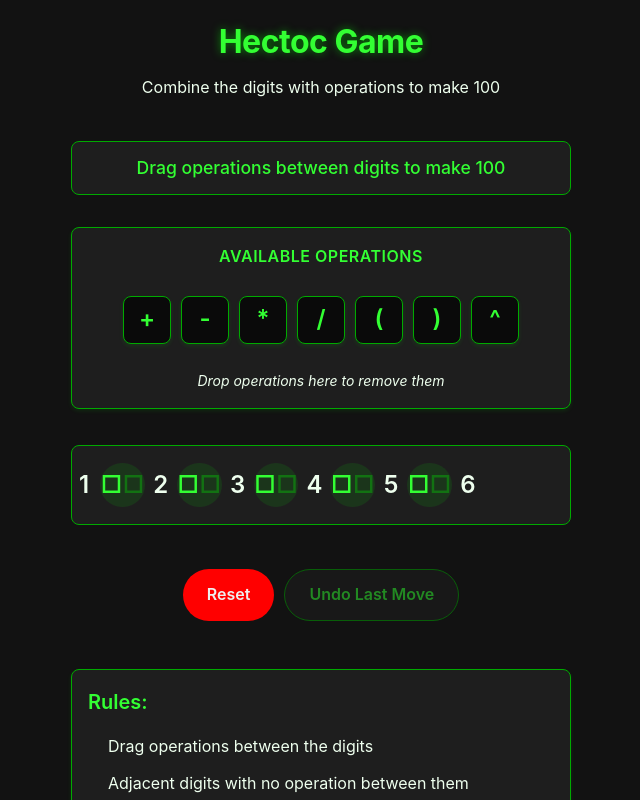
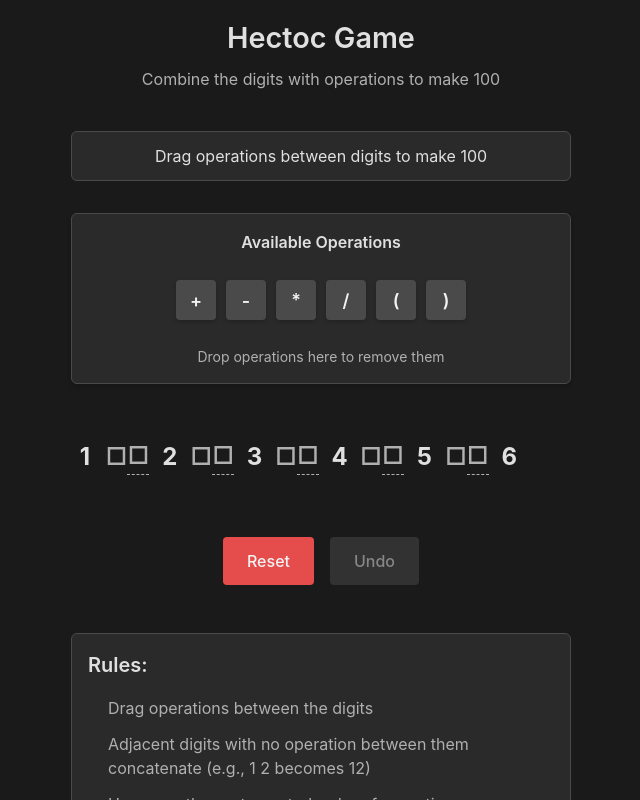
Before and after one commit to swaindhruti/project-zathura, a Next.js app in the folder client/: page /gameTest in a window 1280 px wide. Shown: the top 800 px of the page, without its empty margins (319-959 px from the left). Built offline with nearby package versions, Linux system fonts and the light colour scheme.

Commit message:
feat: some changes to HectocGame

```diff
--- a/client/src/components/HectocGame.css
+++ b/client/src/components/HectocGame.css
@@ -1,23 +1,21 @@
 :root {
-  --primary: #0a0;
-  --primary-dark: #080;
-  --secondary: #0c0;
-  --accent: #6f6;
-  --danger: #f00;
-  --danger-dark: #c00;
-  --success: #0f8;
-  --warning: #fa0;
-  --light: #eee;
-  --dark: #111;
-  --bg-dark: #121212;
-  --bg-darker: #0a0a0a;
-  --bg-medium: #1e1e1e;
-  --text-green: #3f3;
-  --text-light: #efe;
-  --border-radius: 8px;
-  --shadow-sm: 0 2px 4px rgba(0, 255, 0, 0.1);
-  --shadow-md: 0 4px 8px rgba(0, 255, 0, 0.2);
-  --glow: 0 0 8px rgba(0, 255, 0, 0.5);
+  --primary: #4a4a4a;
+  --primary-dark: #333333;
+  --secondary: #666666;
+  --accent: #8c8c8c;
+  --danger: #e54d4d;
+  --danger-dark: #c13c3c;
+  --success: #5db75d;
+  --warning: #f0ad4e;
+  --light: #f2f2f2;
+  --dark: #222222;
+  --bg-dark: #1a1a1a;
+  --bg-medium: #2a2a2a;
+  --text-main: #e0e0e0;
+  --text-secondary: #b0b0b0;
+  --border-radius: 6px;
+  --shadow-sm: 0 2px 4px rgba(0, 0, 0, 0.2);
+  --shadow-md: 0 3px 6px rgba(0, 0, 0, 0.3);
   --transition: all 0.2s ease;
 }
 
@@ -25,20 +23,16 @@ body {
   background-color: var(--bg-dark);
   margin: 0;
   padding: 0;
-  color: var(--text-light);
+  color: var(--text-main);
 }
 
 .hectoc-game {
-  font-family:
-    'SF Pro Display',
-    -apple-system,
-    BlinkMacSystemFont,
-    sans-serif;
-  max-width: 100%;
+  font-family: -apple-system, BlinkMacSystemFont, 'Segoe UI', Roboto, sans-serif;
+  max-width: 600px;
+  margin: 0 auto;
   padding: 1rem;
-  color: var(--text-light);
-  line-height: 1.6;
-  background: var(--bg-dark);
+  color: var(--text-main);
+  line-height: 1.5;
   display: flex;
   flex-direction: column;
   align-items: center;
@@ -52,17 +46,15 @@ body {
 }
 
 .game-title {
-  font-size: 2rem;
+  font-size: 1.8rem;
   margin-bottom: 0.5rem;
-  color: var(--text-green);
-  font-weight: 700;
-  letter-spacing: -0.5px;
+  color: var(--text-main);
+  font-weight: 600;
   text-align: center;
-  text-shadow: var(--glow);
 }
 
 .game-subtitle {
-  color: var(--text-light);
+  color: var(--text-secondary);
   text-align: center;
   margin-bottom: 1.5rem;
   font-size: 1rem;
@@ -77,8 +69,6 @@ body {
   background-color: var(--bg-medium);
   border-radius: var(--border-radius);
   box-shadow: var(--shadow-sm);
-  transition: var(--transition);
-  position: relative;
   border: 1px solid var(--primary);
   overflow-x: auto;
 }
@@ -87,72 +77,52 @@ body {
   font-size: 1rem;
   font-weight: 600;
   margin-bottom: 1rem;
-  color: var(--text-green);
-  text-transform: uppercase;
-  letter-spacing: 0.5px;
+  color: var(--text-main);
   text-align: center;
 }
 
 .operations-container {
   display: flex;
-  justify-content: center;
-  gap: 0.75rem;
-  flex-wrap: wrap;
-  flex-wrap: nowrap;
   gap: 10px;
   padding: 10px;
   justify-content: center;
 }
 
 .operation-tile {
-  width: 3rem;
-  height: 3rem;
-  background-color: var(--bg-darker);
-  color: var(--text-green);
+  width: 40px;
+  height: 40px;
+  background: var(--primary);
+  border-radius: 4px;
+  color: var(--light);
   display: flex;
   align-items: center;
   justify-content: center;
-  border-radius: var(--border-radius);
   cursor: grab;
-  font-size: 1.5rem;
+  font-size: 18px;
   font-weight: 600;
   box-shadow: var(--shadow-sm);
   transition: var(--transition);
   user-select: none;
-  border: 1px solid var(--primary);
 }
 
 .operation-tile:hover,
 .operation-tile:active {
   background-color: var(--primary-dark);
-  color: var(--light);
   transform: translateY(-2px);
-  box-shadow: var(--glow);
 }
 
 /* Game Board */
 .game-board {
   display: flex;
-  justify-content: center;
-  align-items: center;
   gap: 0.25rem;
   margin: 1.5rem 0;
-  flex-wrap: wrap;
-  min-height: 4rem;
+  flex-wrap: nowrap;
+  overflow-x: auto;
   width: 100%;
   max-width: 500px;
-  padding: 1rem;
-  background-color: var(--bg-medium);
-  border-radius: var(--border-radius);
-  border: 1px solid var(--primary);
-  flex-wrap: nowrap; /* Prevent wrapping */
-  overflow-x: auto; /* Allow horizontal scrolling if needed */
-  width: 100%;
   padding: 10px 0;
   align-items: center;
-  justify-content: flex-start;
-  min-height: 80px; /* Ensure consistent height */
-  margin: 20px 0;
+  min-height: 60px;
 }
 
 .cell {
@@ -162,63 +132,58 @@ body {
   font-size: 1.5rem;
   font-weight: 600;
   transition: var(--transition);
-  position: relative;
   min-width: 40px;
   height: 40px;
-  display: flex;
-  align-items: center;
-  justify-content: center;
-  flex-shrink: 0; /* Prevent cells from shrinking */
-  font-size: clamp(16px, 4vw, 24px); /* Responsive font size */
+  flex-shrink: 0;
+  margin: 0 2px;
 }
 
 .cell.digit {
-  color: var(--text-light);
+  color: var(--text-main);
   padding: 0 0.25rem;
   min-width: 1.5rem;
+  font-weight: bold;
 }
 
 .cell.operation {
   width: 2.8rem;
   height: 2.8rem;
-  color: var(--text-green);
+  color: var(--text-secondary);
   cursor: grab;
-  border-radius: 50%;
+  border-radius: 4px;
   display: flex;
   align-items: center;
   justify-content: center;
-  background: rgba(0, 255, 0, 0.1);
-  transition: all 0.2s ease;
+  background: transparent;
 }
 
 .cell.operation.has-value {
-  background: var(--primary-dark);
+  background: var(--primary);
   color: var(--light);
-  box-shadow: var(--glow);
+  box-shadow: var(--shadow-sm);
 }
 
 .cell.operation.empty::after {
   content: '□';
-  color: rgba(0, 255, 0, 0.3);
-  font-size: 1.5rem;
+  color: var(--text-secondary);
+  border-bottom: 1px dashed var(--text-secondary);
 }
 
 .cell.drop-target {
-  background: rgba(0, 255, 0, 0.3);
-  transform: scale(1.05);
+  background-color: rgba(128, 128, 128, 0.2);
+  border-radius: 4px;
 }
 
 /* Messages & Feedback */
 .game-message {
   margin: 1rem 0;
-  font-size: 1.1rem;
+  font-size: 1rem;
   min-height: 1.5rem;
   padding: 0.75rem;
   border-radius: var(--border-radius);
   background: var(--bg-medium);
   text-align: center;
-  font-weight: 500;
-  color: var(--text-green);
+  color: var(--text-main);
   width: 100%;
   max-width: 500px;
   border: 1px solid var(--primary);
@@ -238,20 +203,17 @@ body {
 .button {
   padding: 0.75rem 1.5rem;
   border: none;
-  border-radius: 100px;
+  border-radius: 4px;
   cursor: pointer;
   font-size: 1rem;
-  font-weight: 600;
+  font-weight: 500;
   transition: var(--transition);
-  display: inline-flex;
-  align-items: center;
-  justify-content: center;
-  gap: 0.5rem;
+  background-color: var(--primary);
+  color: var(--light);
 }
 
 .button:hover {
-  transform: translateY(-2px);
-  box-shadow: var(--shadow-md);
+  background-color: var(--primary-dark);
 }
 
 .button:active {
@@ -260,7 +222,6 @@ body {
 
 .reset-button {
   background-color: var(--danger);
-  color: var(--light);
 }
 
 .reset-button:hover {
@@ -268,9 +229,7 @@ body {
 }
 
 .undo-button {
-  background-color: var(--bg-medium);
-  color: var(--text-green);
-  border: 1px solid var(--primary);
+  background-color: var(--primary);
 }
 
 .undo-button:not(:disabled):hover {
@@ -290,10 +249,6 @@ body {
   margin: 1.5rem 0;
   justify-content: center;
   flex-wrap: wrap;
-  display: flex;
-  flex-wrap: wrap;
-  gap: 10px;
-  justify-content: center;
 }
 
 /* Rules Section */
@@ -303,7 +258,6 @@ body {
   background: var(--bg-medium);
   padding: 1rem;
   border-radius: var(--border-radius);
-  box-shadow: var(--shadow-sm);
   border: 1px solid var(--primary);
   width: 100%;
   max-width: 500px;
@@ -312,7 +266,7 @@ body {
 .rules-title {
   font-size: 1.25rem;
   margin-bottom: 1rem;
-  color: var(--text-green);
+  color: var(--text-main);
   font-weight: 600;
 }
 
@@ -323,7 +277,7 @@ body {
 
 .rules-list li {
   margin-bottom: 0.75rem;
-  color: var(--text-light);
+  color: var(--text-secondary);
 }
 
 /* Drag and Drop States */
@@ -335,8 +289,7 @@ body {
 .drop-hint {
   margin-top: 1rem;
   font-size: 0.875rem;
-  color: var(--text-light);
-  font-style: italic;
+  color: var(--text-secondary);
   text-align: center;
 }
 
@@ -344,7 +297,7 @@ body {
   display: none;
   text-align: center;
   font-size: 0.8rem;
-  color: #666;
+  color: var(--text-secondary);
   margin-bottom: 10px;
 }
 
--- a/client/src/components/HectocGame.tsx
+++ b/client/src/components/HectocGame.tsx
@@ -2,8 +2,7 @@
 import React, { useState, useRef, useEffect } from 'react';
 import './HectocGame.css';
 
-// Update the Operation type to include "^"
-type Operation = '+' | '-' | '*' | '/' | '' | '(' | ')' | '^';
+type Operation = '+' | '-' | '*' | '/' | '' | '(' | ')';
 type CellType = 'digit' | 'operation';
 
 interface Cell {
@@ -19,7 +18,6 @@ const HectocGame: React.FC = () => {
   const [targetIndex, setTargetIndex] = useState<number | null>(null);
   const [message, setMessage] = useState<string>('Drag operations between digits to make 100');
   const operationsPanelRef = useRef<HTMLDivElement>(null);
-  // Add history state to track previous moves
   const [history, setHistory] = useState<Cell[][]>([]);
 
   // Initialize the game board
@@ -54,7 +52,6 @@ const HectocGame: React.FC = () => {
     e.dataTransfer.setData('text/plain', JSON.stringify({ cell, index }));
     setDraggedItem(cell);
 
-    // Visual feedback
     setTimeout(() => {
       const element = e.target as HTMLElement;
       element.style.opacity = '0.4';
@@ -64,7 +61,6 @@ const HectocGame: React.FC = () => {
   const handleDragOver = (e: React.DragEvent<HTMLDivElement>, index: number) => {
     e.preventDefault();
 
-    // Only allow dropping on operation cells or empty operation slots
     if (
       cells[index].type === 'operation' ||
       (cells[index].type === 'digit' && draggedItem?.type === 'operation')
@@ -88,12 +84,9 @@ const HectocGame: React.FC = () => {
 
     const { cell: sourceCell, index: sourceIndex } = JSON.parse(data);
 
-    // Only allow operation cells to be moved or placed
     if (sourceCell.type !== 'operation') return;
 
-    // Don't allow dropping on digits unless it's an adjacent operation slot
     if (cells[index].type === 'digit') {
-      // Find the operation slot before or after this digit
       const operationIndex =
         index > 0 && cells[index - 1].type === 'operation'
           ? index - 1
@@ -110,33 +103,25 @@ const HectocGame: React.FC = () => {
 
   const handleOperationDrop = (sourceCell: Cell, sourceIndex: number, targetIndex: number) => {
     const newCells = [...cells];
-
-    // Save current state to history before making changes
     setHistory((prev) => [...prev, [...cells]]);
 
-    // Check if we're adding a bracket
     const isAddingBracket =
       (sourceCell.value === '(' || sourceCell.value === ')') &&
       newCells[targetIndex].value !== '(' &&
       newCells[targetIndex].value !== ')';
 
-    // If dragging from operations panel
     if (sourceIndex === -1) {
       newCells[targetIndex] = {
         ...newCells[targetIndex],
         value: sourceCell.value,
       };
 
-      // If we're adding a bracket, we might need to add operation slots
       if (isAddingBracket) {
         insertOperationSlotsForBracket(newCells, targetIndex, sourceCell.value);
       }
 
-      setCells([...newCells]); // Use spread to ensure React detects the change
-    }
-    // If dragging from another operation slot
-    else {
-      // Swap the values
+      setCells([...newCells]);
+    } else {
       const temp = newCells[targetIndex].value;
       newCells[targetIndex] = {
         ...newCells[targetIndex],
@@ -144,18 +129,16 @@ const HectocGame: React.FC = () => {
       };
       newCells[sourceIndex] = { ...newCells[sourceIndex], value: temp };
 
-      // If we're adding a bracket, we might need to add operation slots
       if (isAddingBracket) {
         insertOperationSlotsForBracket(newCells, targetIndex, sourceCell.value);
       }
 
-      setCells([...newCells]); // Use spread to ensure React detects the change
+      setCells([...newCells]);
     }
 
     checkSolution(newCells);
   };
 
-  // Helper function to ensure brackets have operation slots next to them
   const insertOperationSlotsForBracket = (
     cellsArray: Cell[],
     bracketIndex: number,
@@ -164,11 +147,8 @@ const HectocGame: React.FC = () => {
     let modified = false;
 
     if (bracketType === '(') {
-      // Always add an operation slot before opening bracket
-      // Only exception is if it's at the beginning or already has an operation before it
       if (bracketIndex > 0) {
         if (cellsArray[bracketIndex - 1].type !== 'operation') {
-          // Insert an operation slot before the opening bracket
           const newOpSlot: Cell = {
             type: 'operation',
             value: '',
@@ -177,18 +157,16 @@ const HectocGame: React.FC = () => {
           };
 
           cellsArray.splice(bracketIndex, 0, newOpSlot);
-          bracketIndex++; // Adjust index after insertion
+          bracketIndex++;
           modified = true;
           setMessage('Operation slot added before bracket. Add an operator here.');
         }
       }
 
-      // Keep the existing code for adding an operation slot after the bracket
       if (
         bracketIndex < cellsArray.length - 1 &&
         cellsArray[bracketIndex + 1].type !== 'operation'
       ) {
-        // Insert an operation slot after the opening bracket
         const newOpSlot: Cell = {
           type: 'operation',
           value: '',
@@ -201,11 +179,7 @@ const HectocGame: React.FC = () => {
         setMessage('Operation slot added inside bracket. Start building your expression.');
       }
     } else if (bracketType === ')') {
-      // Fix closing bracket handling
-
-      // Add operation slot after closing bracket if there's any digit after it
       if (bracketIndex < cellsArray.length - 1 && cellsArray[bracketIndex + 1].type === 'digit') {
-        // Insert an operation slot after the closing bracket
         const newOpSlot: Cell = {
           type: 'operation',
           value: '',
@@ -218,14 +192,11 @@ const HectocGame: React.FC = () => {
         setMessage('Operation slot added after closing bracket. Add an operator here.');
       }
 
-      // Also check if there's another closing bracket or an opening bracket after this one
-      // and add an operation slot if needed
       if (
         bracketIndex < cellsArray.length - 1 &&
         cellsArray[bracketIndex + 1].value &&
         (cellsArray[bracketIndex + 1].value === '(' || cellsArray[bracketIndex + 1].value === ')')
       ) {
-        // Insert an operation slot between brackets
         const newOpSlot: Cell = {
           type: 'operation',
           value: '',
@@ -243,7 +214,6 @@ const HectocGame: React.FC = () => {
   };
 
   const checkSolution = (currentCells: Cell[]) => {
-    // Build the expression
     let expression = '';
     let currentNumber = '';
     let needsConcat = false;
@@ -272,25 +242,19 @@ const HectocGame: React.FC = () => {
       }
     });
 
-    // Add the last number
     expression += currentNumber;
 
     try {
-      // Only convert ^ to ** for JavaScript exponentiation before evaluation
-      // Remove automatic multiplication for brackets
       const processedExpression = expression.replace(/\^/g, '**');
 
-      // Check for digit-bracket pairs without operations
       if (expression.match(/\d\(/) || expression.match(/\)\d/)) {
         setMessage('You need to add an operation between digits and brackets');
         return;
       }
 
-      // Evaluate the expression
       const result = eval(processedExpression);
 
       if (Math.abs(result - 100) < 0.0001) {
-        // Account for floating point precision
         setMessage('Congratulations! You solved it!');
       } else {
         setMessage(`Current value: ${result}. Keep trying!`);
@@ -300,20 +264,12 @@ const HectocGame: React.FC = () => {
     }
   };
 
-  // Add undo function to revert to the previous state
   const undoMove = () => {
     if (history.length === 0) return;
 
-    // Get the last state from history
     const previousState = history[history.length - 1];
-
-    // Update cells with the previous state
     setCells(previousState);
-
-    // Remove the used state from history
     setHistory((prev) => prev.slice(0, -1));
-
-    // Update message
     setMessage('Move undone. Keep trying!');
   };
 
@@ -323,12 +279,10 @@ const HectocGame: React.FC = () => {
     );
     setCells(newCells);
     setMessage('Drag operations between digits to make 100');
-    // Clear history when resetting
     setHistory([]);
   };
 
-  // Add "^" to available operations
-  const availableOperations: Operation[] = ['+', '-', '*', '/', '(', ')', '^'];
+  const availableOperations: Operation[] = ['+', '-', '*', '/', '(', ')'];
 
   const handleOperationsPanelDrop = (e: React.DragEvent<HTMLDivElement>) => {
     e.preventDefault();
@@ -338,13 +292,10 @@ const HectocGame: React.FC = () => {
 
     const { cell: sourceCell, index: sourceIndex } = JSON.parse(data);
 
-    // Only allow dropping operations from the game board (not from the panel itself)
     if (sourceCell.type !== 'operation' || sourceIndex === -1) return;
 
-    // Save current state to history
     setHistory((prev) => [...prev, [...cells]]);
 
-    // Clear the operation value
     const newCells = [...cells];
     newCells[sourceIndex] = {
       ...newCells[sourceIndex],
@@ -366,7 +317,7 @@ const HectocGame: React.FC = () => {
       <div
         className='operations-panel'
         ref={operationsPanelRef}
-        onDragOver={(e: React.DragEvent<HTMLDivElement>) => e.preventDefault()}
+        onDragOver={(e) => e.preventDefault()}
         onDrop={handleOperationsPanelDrop}
       >
         <h3 className='panel-title'>Available Operations</h3>
@@ -376,7 +327,7 @@ const HectocGame: React.FC = () => {
               key={`avail-op-${index}`}
               className='operation-tile'
               draggable
-              onDragStart={(e: React.DragEvent<HTMLDivElement>) =>
+              onDragStart={(e) =>
                 handleDragStart(e, { type: 'operation', value: op, id: `avail-op-${index}` }, -1)
               }
               onDragEnd={handleDragEnd}
@@ -396,9 +347,9 @@ const HectocGame: React.FC = () => {
               targetIndex === index ? 'drop-target' : ''
             } ${cell.value ? 'has-value' : 'empty'}`}
             draggable={cell.type === 'operation'}
-            onDragStart={(e: React.DragEvent<HTMLDivElement>) => handleDragStart(e, cell, index)}
-            onDragOver={(e: React.DragEvent<HTMLDivElement>) => handleDragOver(e, index)}
-            onDrop={(e: React.DragEvent<HTMLDivElement>) => handleDrop(e, index)}
+            onDragStart={(e) => handleDragStart(e, cell, index)}
+            onDragOver={(e) => handleDragOver(e, index)}
+            onDrop={(e) => handleDrop(e, index)}
             onDragEnd={handleDragEnd}
           >
             {cell.value || (cell.type === 'operation' ? '□' : cell.value)}
@@ -411,7 +362,7 @@ const HectocGame: React.FC = () => {
           Reset
         </button>
         <button className='button undo-button' onClick={undoMove} disabled={history.length === 0}>
-          Undo Last Move
+          Undo
         </button>
       </div>
 
@@ -421,7 +372,7 @@ const HectocGame: React.FC = () => {
           <li>Drag operations between the digits</li>
           <li>Adjacent digits with no operation between them concatenate (e.g., 1 2 becomes 12)</li>
           <li>Use parentheses to control order of operations</li>
-          <li>You must add an explicit operation between digits and brackets (e.g., 2*(3+4))</li>
+          <li>You must add an explicit operation between digits and brackets</li>
           <li>The ^ symbol represents exponentiation (e.g., 2^3 = 8)</li>
           <li>The expression must evaluate to exactly 100</li>
         </ul>
```
